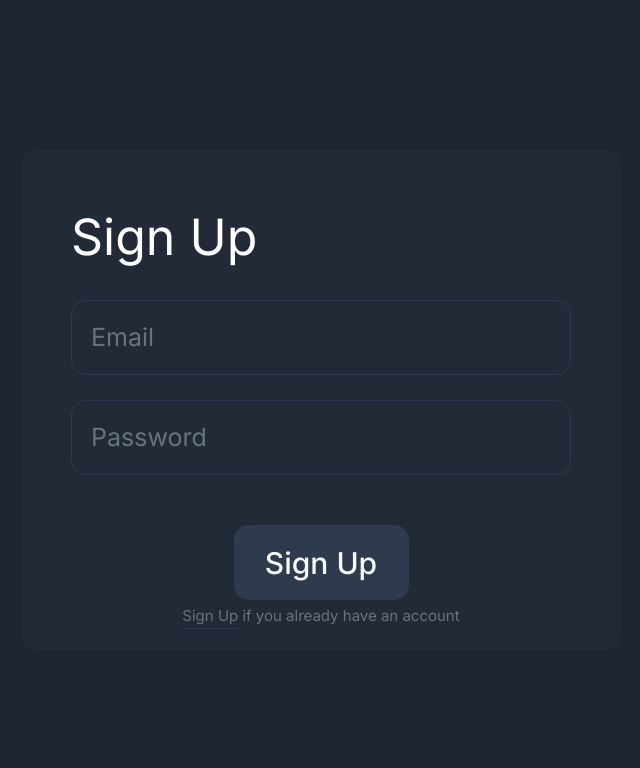
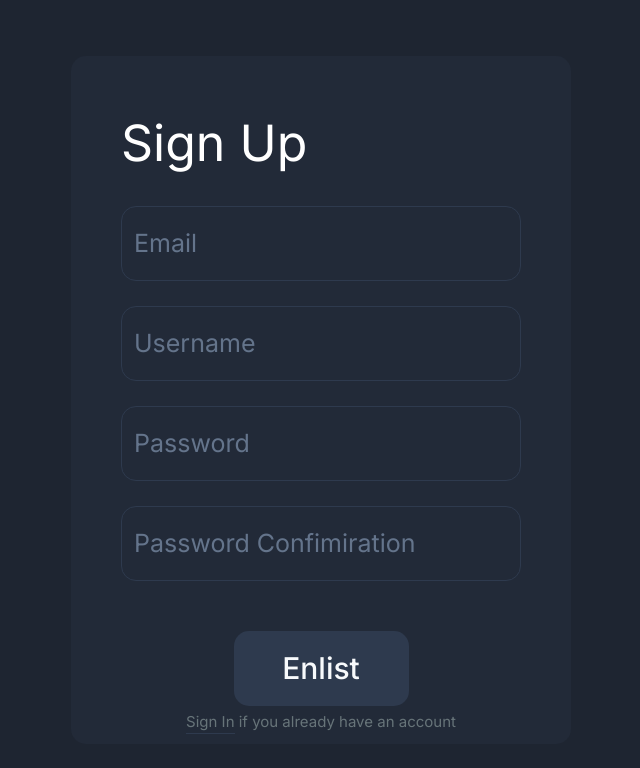
Before and after one commit to BHapppy/collectionAI, a Next.js app: page /auth in a window 1280 px wide. Shown: the top 768 px of the page, without its empty margins (369-1009 px from the left). Built offline with nearby package versions, Linux system fonts and the light colour scheme.

Commit message:
переделана регистрация с использованием useForm

```diff
--- a/src/app/auth/auth.module.scss
+++ b/src/app/auth/auth.module.scss
@@ -5,8 +5,3 @@
     width: 100%;
     height: 100%;
 }
-
-.submit_button:hover{
-    opacity: 0.7;
-
-}
--- a/src/app/auth/page.tsx
+++ b/src/app/auth/page.tsx
@@ -7,7 +7,7 @@ import AuthMenu from '../modules/authMenu/authMenu';
 const Auth: FC = ({}) => {
 
     return (
-        <div className={cl.auth_container} >
+        <div className={cl.auth_container} id='auth'>
             <AuthMenu/>
         </div>
     );
--- a/src/app/modules/authMenu/authMenu.module.scss
+++ b/src/app/modules/authMenu/authMenu.module.scss
@@ -1,107 +1,102 @@
 @import '../../../SCSS/variables';
 @import '../../../SCSS/mixins';
 
-.auth_menu{
+$menu-width: 500px;
+
+.auth_menu {
 	@include flex-center;
-    transition:height 250ms;
+	transition: height 250ms;
 	align-items: start;
 	border-radius: 15px;
-    width: 600px;
+
+	width: $menu-width;
 	padding-top: 50px;
 	padding-bottom: 10px;
 	background-color: $moduleColor;
-    overflow: hidden;
+	animation: appearance 350ms linear 1;
 }
 
-.auth_menu.sign_in{
-    height: 500px;
-
-}
-
-.auth_menu.sign_up{
-    height:700px;
-
-}
-
-.input{
-    font-size: clamp(18px,6vw,25px);
+.input {
+	font-size: clamp(18px, 6vw, 25px);
 	background-color: transparent;
 	width: 100%;
 	height: 75px;
 	border-radius: 15px;
 	border: 1px solid $ItemColor;
 }
-
 .input:focus-visible{
+    outline: none;
     box-shadow: none;
-    outline: none;
-
 }
 
+.invalid_value {
+	outline: 1px solid $errorColor !important;
+	outline-offset: 0 !important;
+}
 
-.relative_container{
-    @include flex-center;
+.input.invalid_value:focus-visible {
+	outline: 1px solid $errorColor !important;
+	outline-offset: 0 !important;
+	box-shadow: none;
+}
+
+.relative_container {
+	@include flex-column-center;
 	position: relative;
 	margin-top: 25px;
 	width: 100%;
-
 }
 
-.logotype{
+.logotype {
 	font-size: 50px;
 }
 
-.form_container{
+.form_container {
 	width: 100%;
 	padding: 0px 50px;
 }
 
-.submit_container{
+.submit_container {
 	@include flex-column-center;
-    margin-top:50px;
-    gap:5px
-
+	margin-top: 50px;
+	gap: 5px;
 }
 
-.submit_button{
+.submit_button {
 	background-color: $ItemColor;
 	border-radius: 15px;
-    font-size: clamp(20px,7vw,30px);
+	font-size: clamp(20px, 7vw, 30px);
 	width: 175px;
 	height: 75px;
 	transition: opacity 200ms;
 }
-.submit_button:hover{
+.submit_button:hover {
 	background-color: $ItemColor;
 	opacity: 0.7;
 }
 
-.footer_text{
-
+.footer_text {
 	font-size: 15px;
-    color:$fontColor;
+	color: $fontColor;
 }
 
-.label{
-    font-size: clamp(17px,5vw,25px);
-    color:$fontColor;
-    position: absolute;
-    left: 20px;
-    pointer-events: none;
-    transition:transform 250ms;
-}
-
-.toggle{
+.toggle {
 	display: inline-block;
-    transition: transform 250ms;
+	transition: transform 550ms;
 	cursor: pointer;
 	border-bottom: 1px solid $ItemColor;
 }
-.toggle:hover{
+
+.toggle:hover {
 	transform: translateY(-5px);
-
 }
 
-.label.onFocus{
-   transform: translateY(-40px);
+@keyframes appearance {
+	from{
+		opacity: 0;
+		transform: translateY(-50px);
+	}to{
+		opacity: 1;
+		transform: translateY(0);
 	}
+}
--- a/src/app/modules/authMenu/authMenu.tsx
+++ b/src/app/modules/authMenu/authMenu.tsx
@@ -1,38 +1,27 @@
 'use client'
-import { FC, MouseEvent, useState } from 'react'
-import cl from './authMenu.module.scss'
+import { FC, useState } from 'react'
 import SignIn from '@/components/signIn/signIn'
 import SignUp from '@/components/signUp/signUp'
-import { Button } from '@/components/ui/button'
+import ErrorMessage from '@/components/ui/errorMessage/errorMessage'
+
 const AuthMenu: FC = () => {
-	const [isSignUp, setIsSignUp] = useState(false)
-	const choice = isSignUp ? 'Sign In' : 'Sign Up'
-	function submit(e: MouseEvent<HTMLButtonElement> ) {
-		e.preventDefault()
+	const [errorsDescription, setErrorDescription] = useState('')
+	const [isSignIn, setIsSignIn] = useState(false)
+	function toggle(){
+		setIsSignIn(prev=>!prev)
 	}
 	return (
-		<div className={`${cl.auth_menu} ${isSignUp ? cl.sign_up : cl.sign_in}`}>
-			<form className={cl.form_container}>
-				<h1 className={cl.logotype}>{choice}</h1>
-				{!isSignUp && <SignIn/>}
-				{isSignUp && <SignUp/>}
-				<div className={cl.submit_container}>
-					<Button className={cl.submit_button} onClick={submit}>{choice}</Button>
-					<p className={cl.footer_text}>
-						<span
-							onClick={() => setIsSignUp(prev => !prev)}
-							className={cl.toggle}
-						>
-							{choice}
-						</span>
-
-						{isSignUp
-							? " if you don't have an account yet."
-							: ' if you already have an account'}
-					</p>
-				</div>
-			</form>
-		</div>
+		<>
+			{errorsDescription && (
+				<ErrorMessage
+					errorDescription={errorsDescription}
+					onElement={document.getElementById('auth') as HTMLElement}
+					width='500px'
+				/>
+			)}
+			{!isSignIn && <SignUp setErrorDescription={setErrorDescription} toggle={toggle}/>}
+			{isSignIn && <SignIn setErrorDescription={setErrorDescription} toggle={toggle}/>}
+		</>
 	)
 }
 
--- a/src/components/signIn/signIn.tsx
+++ b/src/components/signIn/signIn.tsx
@@ -1,54 +1,71 @@
-import { ChangeEvent, FC, useState } from 'react'
+import { FC, useEffect } from 'react'
 import cl from '@/app/modules/authMenu/authMenu.module.scss'
-import { Input } from '@/components/ui/input'
+import { Input } from '../ui/input'
+import { Button } from '../ui/button'
+import { useForm } from 'react-hook-form'
 
+type authForm = {
+	email: string
+	password: string
+}
 
+type props = {
+	setErrorDescription: (arg: any) => void
+	toggle:()=>void
+}
 
+const SignIn: FC<props> = ({ setErrorDescription,toggle }) => {
+	const { register, handleSubmit, formState } = useForm<authForm>({
+		mode: 'onSubmit',
+	})
+	function onSubmit(data: authForm) {}
 
-const SignIn: FC = ({}) => {
-	const [emailValue, setEmailValue] = useState('')
-	const [passwordValue, setPasswordValue] = useState('')
-	function onInput(e: ChangeEvent<HTMLInputElement>) {
-		switch (e.target.id) {
-			case 'email':
-				setEmailValue(e.target.value)
-				break
-			case 'password':
-				setPasswordValue(e.target.value)
-				break
-		}
-	}
+	const emailError = formState.errors['email']?.message
+	const passwordError = formState.errors['password']?.message
+
+	useEffect(() => {
+		setErrorDescription(
+			Object.values(formState.errors).find(item => {
+				return item.message !== ''
+			})?.message
+		)
+	}, [emailError,passwordError])
 	return (
 		<>
+			<div className={cl.auth_menu}>
+				<form className={cl.form_container} onSubmit={handleSubmit(onSubmit)}>
+					<h1 className={cl.logotype}>Sign In</h1>
 					<div className={cl.relative_container}>
 						<Input
-					className={cl.input}
-					id='email'
-					onInput={onInput}
-					value={emailValue}
+							placeholder='Email'
+							className={`${cl.input} ${emailError ? cl.invalid_value : ''}`}
+							{...register('email', {
+								required: 'Email field required',
+								pattern: {
+									value: /[a-zA-Z0-9._-]+@[a-zA-Z0-9._-]+\.[a-zA-Z0-9_-]+/i,
+									message: 'invalid email',
+								},
+							})}
 						/>
-				<label
-					htmlFor='email'
-					className={`${cl.label} ${emailValue.length ? cl.onFocus : ''}`}
-				>
-					Email
-				</label>
 					</div>
 					<div className={cl.relative_container}>
 						<Input
-					className={cl.input}
-					id='password'
-					onInput={onInput}
-					value={passwordValue}
+							placeholder='Password'
+							className={`${cl.input} ${passwordError ? cl.invalid_value : ''}`}
+							{...register('password', {
+								required: 'Passowrd field required',
+							})}
 						/>
-				<label
-					htmlFor='password'
-					className={`${cl.label} ${passwordValue.length ? cl.onFocus : ''}`}
-				>
-					Password
-				</label>
 					</div>
-
+					<div className={cl.submit_container}>
+						<Button className={cl.submit_button}>Sign In</Button>
+						<p className={cl.footer_text}>
+							<span className={cl.toggle} onClick={toggle}>Sign Up</span> if you don't have
+							account yet
+						</p>
+					</div>
+				</form>
+			</div>
 		</>
 	)
 }
--- a/src/components/signUp/signUp.tsx
+++ b/src/components/signUp/signUp.tsx
@@ -1,92 +1,105 @@
-import { ChangeEvent, FC, useState } from 'react'
+import { FC, useEffect } from 'react'
 import cl from '@/app/modules/authMenu/authMenu.module.scss'
-import { Input } from '@/components/ui/input'
+import { Input } from '../ui/input'
+import { Button } from '../ui/button'
+import { useForm } from 'react-hook-form'
 
+type authForm = {
+	email: string
+	password: string
+	username: string
+	passwordConfirm: string
+}
 
+type props = {
+	setErrorDescription: (arg: any) => void
+	toggle:()=>void
+}
 
-const SignUp: FC = ({}) => {
-	const [emailValue, setEmailValue] = useState('')
-	const [passwordValue, setPasswordValue] = useState('')
-	const [confirmPasswordValue, setConfirmPasswordValue] = useState('')
-	const [usernameValue, setUsernameValue] = useState('')
+const SignUp: FC<props> = ({ setErrorDescription ,toggle}) => {
+	const { register, handleSubmit, formState,watch } = useForm<authForm>({
+		mode: 'onSubmit',
+	})
+	function onSubmit(data: authForm) {}
 
-	function onInput(e: ChangeEvent<HTMLInputElement>) {
-		switch (e.target.id) {
-			case 'email':
-				setEmailValue(e.target.value)
-				break
-			case 'password':
-				setPasswordValue(e.target.value)
-				break
-			case 'username':
-				setUsernameValue(e.target.value)
-				break
-			case 'confirmPassword':
-				setConfirmPasswordValue(e.target.value)
-				break
-		}
-	}
+	const emailError = formState.errors['email']?.message
+	const usernameError = formState.errors['username']?.message
+	const passwordError = formState.errors['password']?.message
+	const passwordConfirmError = formState.errors['passwordConfirm']?.message
+
+	useEffect(() => {
+		setErrorDescription(Object.values(formState.errors).find((item) =>{
+			return item.message !== ''
+		})?.message)
+	}, [emailError, passwordError,passwordConfirmError,usernameError])
 	return (
 		<>
+			<div className={cl.auth_menu}>
+				<form className={cl.form_container} onSubmit={handleSubmit(onSubmit)}>
+					<h1 className={cl.logotype}>Sign Up</h1>
 					<div className={cl.relative_container}>
 						<Input
-					className={cl.input}
-					id='email'
-					onInput={onInput}
-					value={emailValue}
+							placeholder='Email'
+							className={`${cl.input} ${emailError ? cl.invalid_value : ''}`}
+							{...register('email', {
+								required: 'Email field required',
+								pattern: {
+									value: /[a-zA-Z0-9._-]+@[a-zA-Z0-9._-]+\.[a-zA-Z0-9_-]+/i,
+									message: 'invalid email',
+								},
+							})}
 						/>
-				<label
-					htmlFor='email'
-					className={`${cl.label} ${emailValue.length ? cl.onFocus : ''}`}
-				>
-					Email
-				</label>
 					</div>
 					<div className={cl.relative_container}>
 						<Input
-					className={cl.input}
-					id='username'
-					onInput={onInput}
-					value={usernameValue}
+							placeholder='Username'
+							className={`${cl.input} ${usernameError ? cl.invalid_value : ''}`}
+							{...register('username', {
+								required: 'Username field required',
+							})}
 						/>
-				<label
-				htmlFor='username'
-					className={`${cl.label} ${usernameValue.length ? cl.onFocus : ''}`}
-				>
-					Username
-				</label>
 					</div>
 					<div className={cl.relative_container}>
 						<Input
-					className={cl.input}
-					id='password'
-					onInput={onInput}
-					value={passwordValue}
+							placeholder='Password'
+							className={`${cl.input} ${passwordError ? cl.invalid_value : ''}`}
+							{...register('password', {
+								required: 'Passowrd field required',
+								validate: (arg: string) => {
+									if (watch('passwordConfirm') != arg) {
+										return 'Your passwords do no match'
+									}
+								},
+							})}
 						/>
-				<label
-					htmlFor='password'
-					className={`${cl.label} ${passwordValue.length ? cl.onFocus : ''}`}
-				>
-					Password
-				</label>
 					</div>
 					<div className={cl.relative_container}>
 						<Input
-					className={cl.input}
-					id='confirmPassword'
-					onInput={onInput}
-					value={confirmPasswordValue}
+							placeholder='Password Confimiration'
+							className={`${cl.input} ${
+								passwordConfirmError ? cl.invalid_value : ''
+							}`}
+							{...register('passwordConfirm', {
+								required: 'Passowrd must be confirm',
+								validate: (arg: string) => {
+									if (watch('password') != arg) {
+										return 'Your passwords do no match'
+									}
+								},
+							})}
 						/>
-				<label
-				htmlFor='confirmPassword'
-					className={`${cl.label} ${
-						confirmPasswordValue.length ? cl.onFocus : ''
-					}`}
-				>
-					Password confirmation
-				</label>
 					</div>
-
+					<div className={cl.submit_container}>
+						<Button className={cl.submit_button}>Enlist</Button>
+						<p className={cl.footer_text}>
+							<span className={cl.toggle} onClick={toggle}>
+								Sign In
+							</span>{' '}
+							if you already have an account
+						</p>
+					</div>
+				</form>
+			</div>
 		</>
 	)
 }
--- /dev/null
+++ b/src/components/ui/errorMessage/errorMessage.tsx
@@ -0,0 +1,25 @@
+import { AlertCircle } from 'lucide-react'
+import { Alert, AlertDescription, AlertTitle } from '@/components/ui/alert'
+
+import { FC } from 'react'
+import cl from './errorMessage.module.scss'
+import { createPortal } from 'react-dom'
+
+type Props = {
+	errorDescription: string
+	onElement:HTMLElement
+	width?:string,
+	height?:string
+}
+const ErrorMessage: FC<Props> = ({ errorDescription,onElement,width,height }) => {
+	return createPortal(
+		<Alert variant='destructive' className={cl.error} style={{width:width,height:height}}>
+			<AlertCircle className='h-4 w-4' />
+			<AlertTitle>Error</AlertTitle>
+			<AlertDescription>{errorDescription}</AlertDescription>
+		</Alert>,
+		onElement
+	)
+}
+
+export default ErrorMessage
```
Also changed, not shown: src/components/ui/alert.tsx (added, +59 -0 lines), src/components/ui/errorMessage/errorMessage.module.scss (added, +19 -0 lines). Lines whose indentation alone changed are shown as unchanged.
